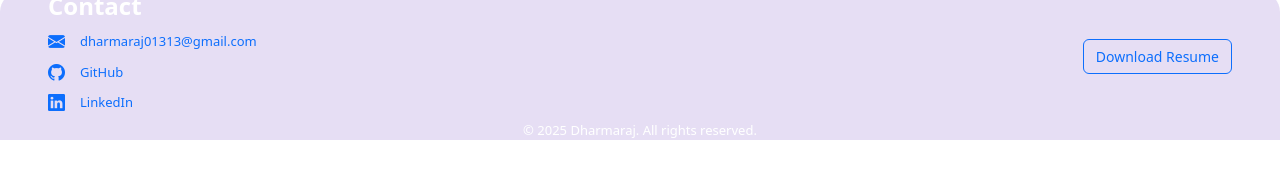
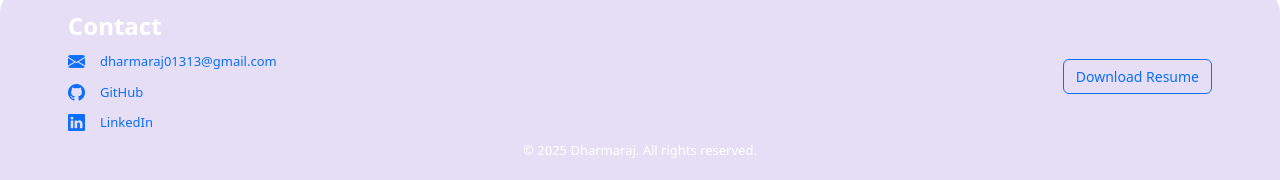
Before and after one commit to Dharmaraj-13/Portfolio, a plain HTML site: page index.html in a window 1280 px wide. Shown: the part 2783-2963 px from the top of the page. Before the commit the page ends 2923 px from the top, so only its background shows below. Drawn offline with nearby package versions, Linux system fonts and the light colour scheme.

Commit message:
Update index.html

```diff
--- a/index.html
+++ b/index.html
@@ -208,7 +208,7 @@
         </section>
       </div>
     </div>
-    <footer id="contact" class="m-0 p-0">
+    <footer id="contact">
       <div class="contact-details d-sm-flex d-block justify-content-between px-5 align-items-center ">
         <div class="social-media">
           <h6 class="text-white fw-bold" style="font-size: 24px;">Contact</h6>
```
